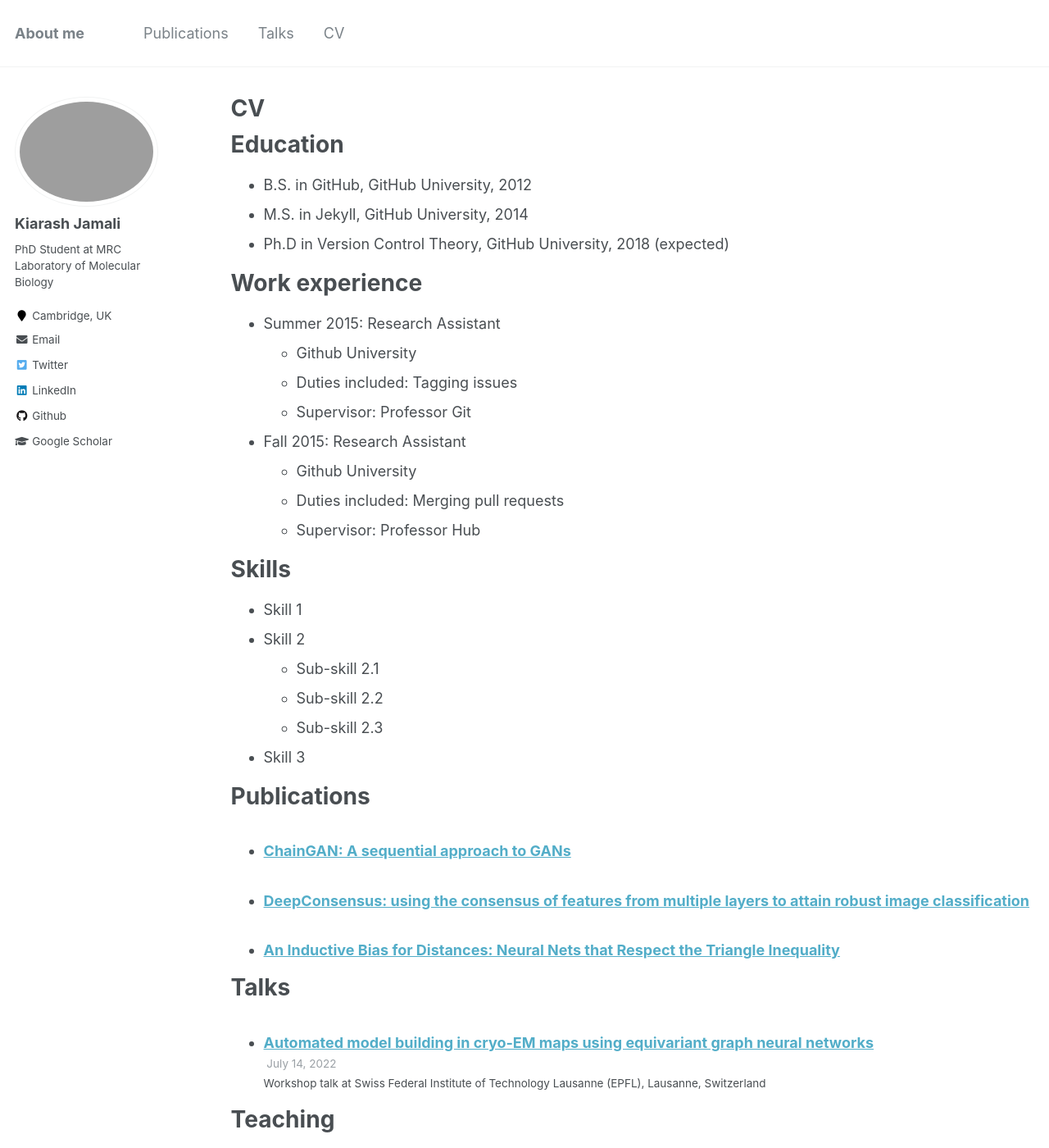
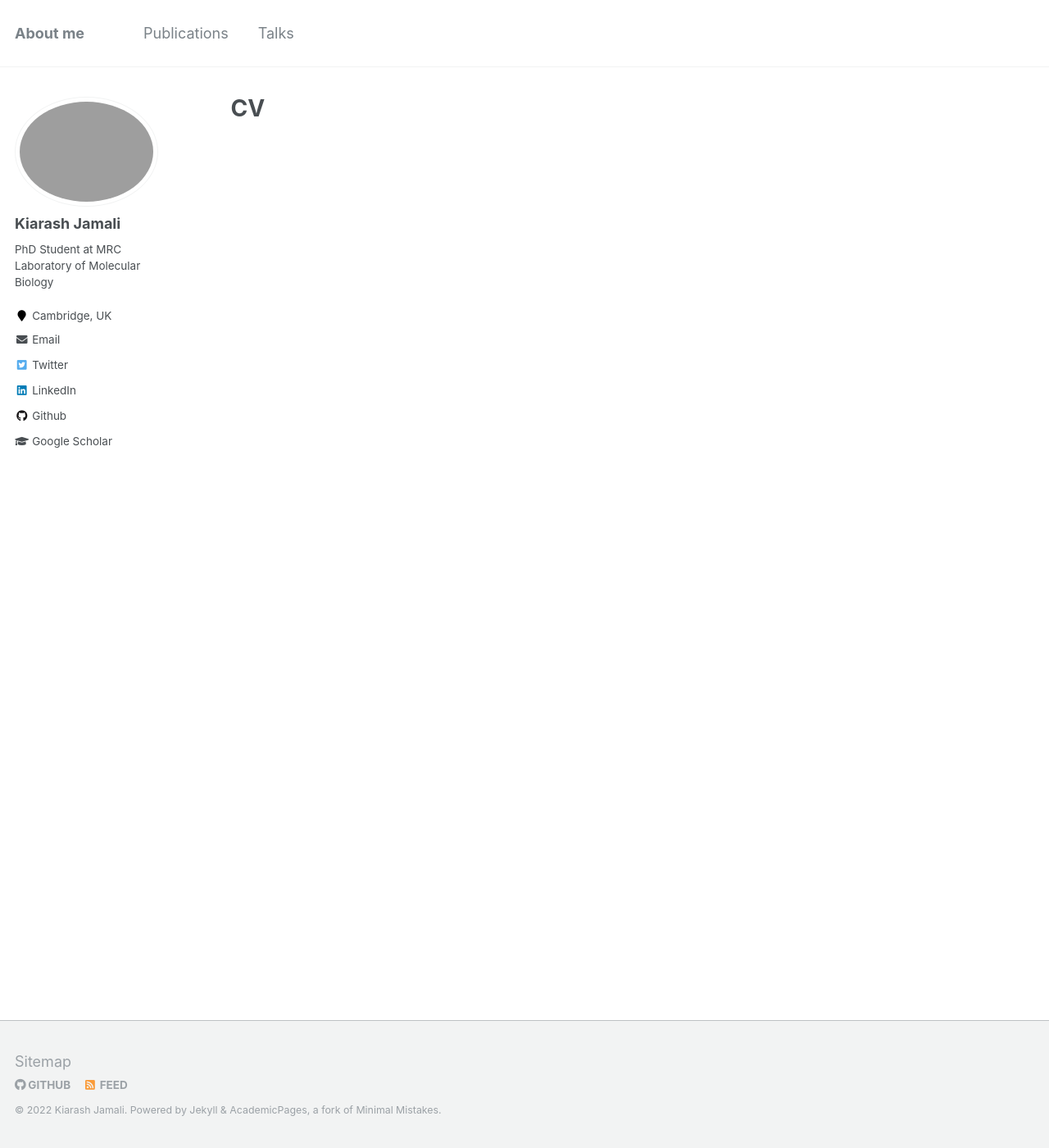
Before and after one commit to jamaliki/jamaliki.github.io, a Jekyll site: the page built from _pages/cv.md, in a window 1280 px wide and 1400 px high. Shown: the whole window at 82% size. Built offline with Jekyll 4.4.1, drawn with Linux system fonts in a browser that asks for light colours; some of the changed text lies outside the part shown.

Commit message:
Delete CV for now

```diff
--- a/_data/navigation.yml
+++ b/_data/navigation.yml
@@ -5,6 +5,3 @@ main:
 
   - title: "Talks"
     url: /talks/
-
-  - title: "CV"
-    url: /cv/
--- a/_pages/cv.md
+++ b/_pages/cv.md
@@ -8,52 +8,3 @@ redirect_from:
 ---
 
 {% include base_path %}
-
-Education
-======
-* B.S. in GitHub, GitHub University, 2012
-* M.S. in Jekyll, GitHub University, 2014
-* Ph.D in Version Control Theory, GitHub University, 2018 (expected)
-
-Work experience
-======
-* Summer 2015: Research Assistant
-  * Github University
-  * Duties included: Tagging issues
-  * Supervisor: Professor Git
-
-* Fall 2015: Research Assistant
-  * Github University
-  * Duties included: Merging pull requests
-  * Supervisor: Professor Hub
-
-Skills
-======
-* Skill 1
-* Skill 2
-  * Sub-skill 2.1
-  * Sub-skill 2.2
-  * Sub-skill 2.3
-* Skill 3
-
-Publications
-======
-  <ul>{% for post in site.publications %}
-    {% include archive-single-cv.html %}
-  {% endfor %}</ul>
-
-Talks
-======
-  <ul>{% for post in site.talks %}
-    {% include archive-single-talk-cv.html %}
-  {% endfor %}</ul>
-
-Teaching
-======
-  <ul>{% for post in site.teaching %}
-    {% include archive-single-cv.html %}
-  {% endfor %}</ul>
-
-Service and leadership
-======
-* Currently signed in to 43 different slack teams
```
